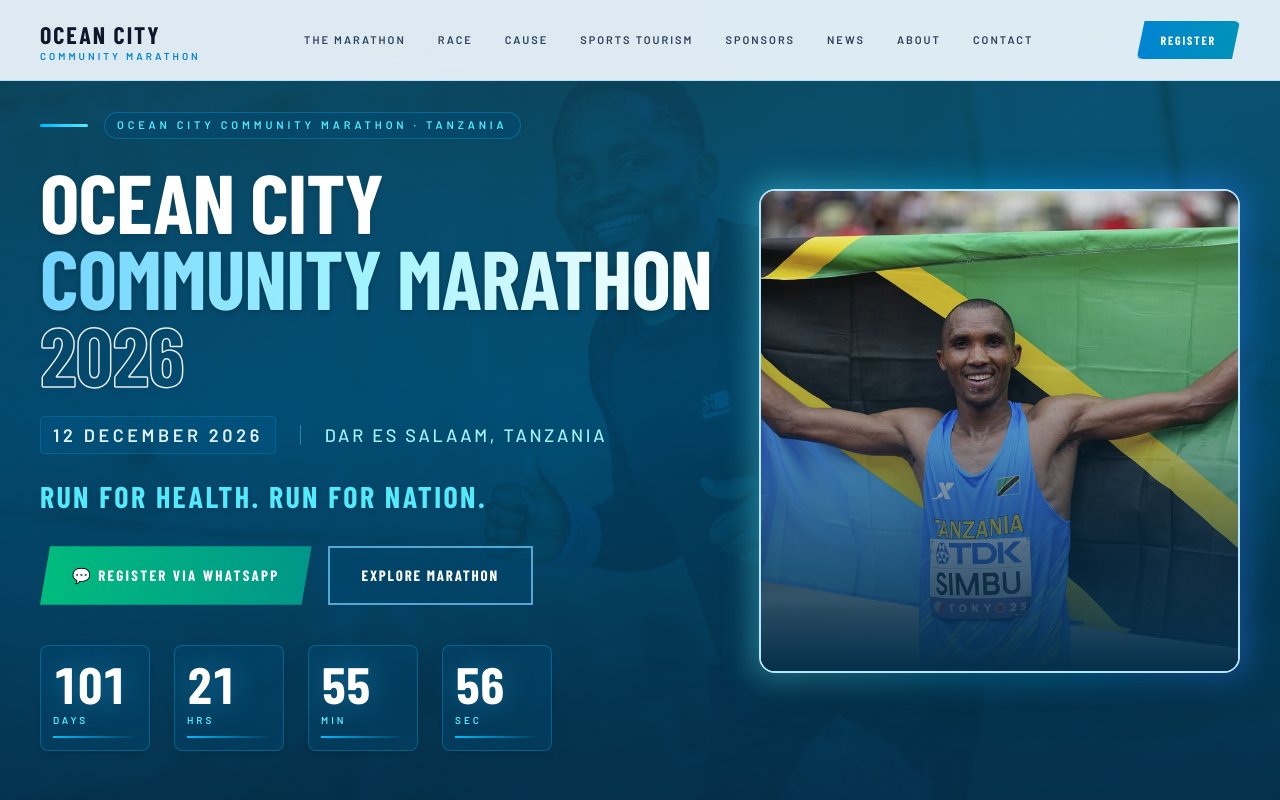
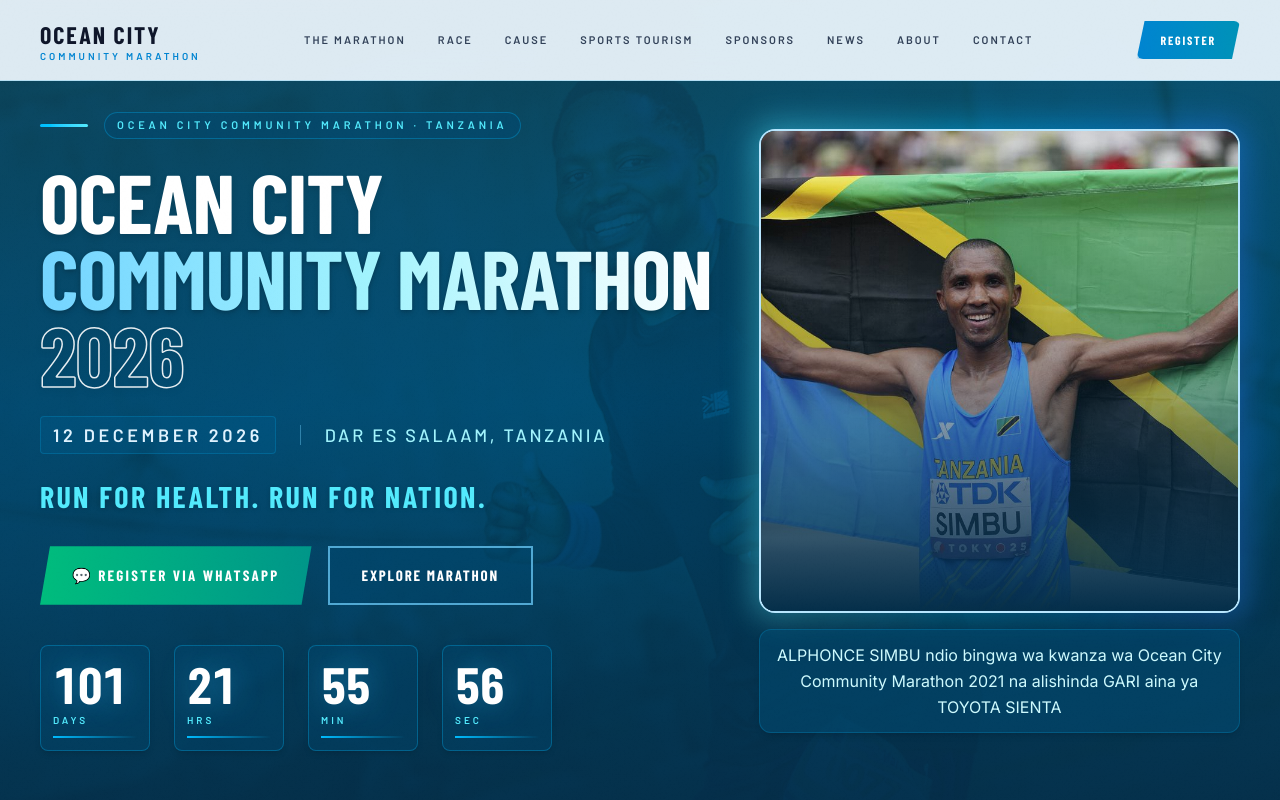
Before and after one commit to WILSONMPO/ocean, a React (Vite) app: page / in a window 1280 px wide. Shown: the top 800 px of the page. Built offline with nearby package versions, Linux system fonts and the light colour scheme; the HTML template or start-up script is replaced by a standard one; a web font is replaced by a local one.

Commit message:
feat: add visible caption below Simbu elite athlete photo

```diff
--- a/src/pages/Home.tsx
+++ b/src/pages/Home.tsx
@@ -146,6 +146,10 @@
                 </div>
               </div>
             </div>
+            {/* Caption below Simbu photo */}
+            <p className="mt-4 text-center font-body text-cyan-100 text-sm lg:text-base leading-relaxed bg-sky-900/60 backdrop-blur-sm px-4 py-3 rounded-xl border border-sky-400/20 shadow-md">
+              ALPHONCE SIMBU ndio bingwa wa kwanza wa Ocean City Community Marathon 2021 na alishinda GARI aina ya TOYOTA SIENTA
+            </p>
           </div>
         </div>
       </div>
```
